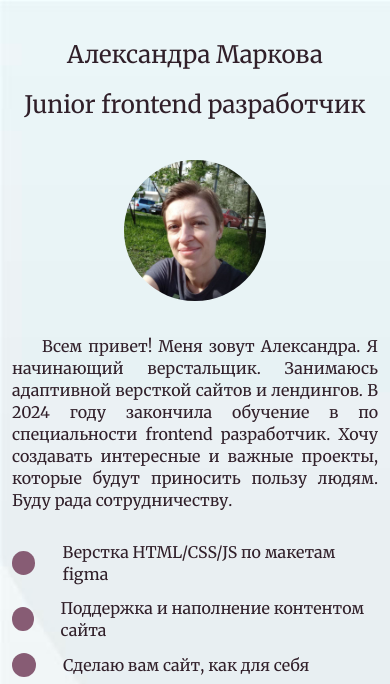
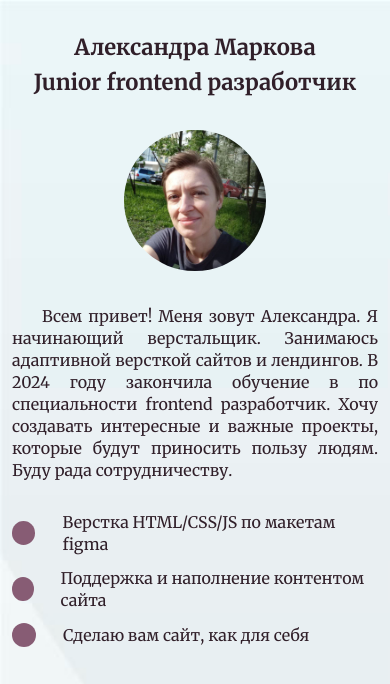
Before and after one commit to MarkovaAlexandra/Hello_Markova, a plain HTML site: page index.html in a window 390 px wide. Shown: the top 684 px of the page. Drawn offline with Linux system fonts and the light colour scheme.

Commit message:
heading увеличила

```diff
--- a/style.scss
+++ b/style.scss
@@ -258,8 +258,7 @@ body {
 
         &__heading {
             font-size: 24px;
-            line-height: 50px;
-            font-weight: 500;
+            line-height: 40px;
             text-align: center;
         }
 
@@ -335,6 +334,12 @@ body {
             flex-wrap: wrap;
         }
 
+        &__heading {
+            font-size: 22px;
+            line-height: 35px;
+
+        }
+
         &__picture {
             width: 55%;
         }
```
Also changed, not shown: style.css.
